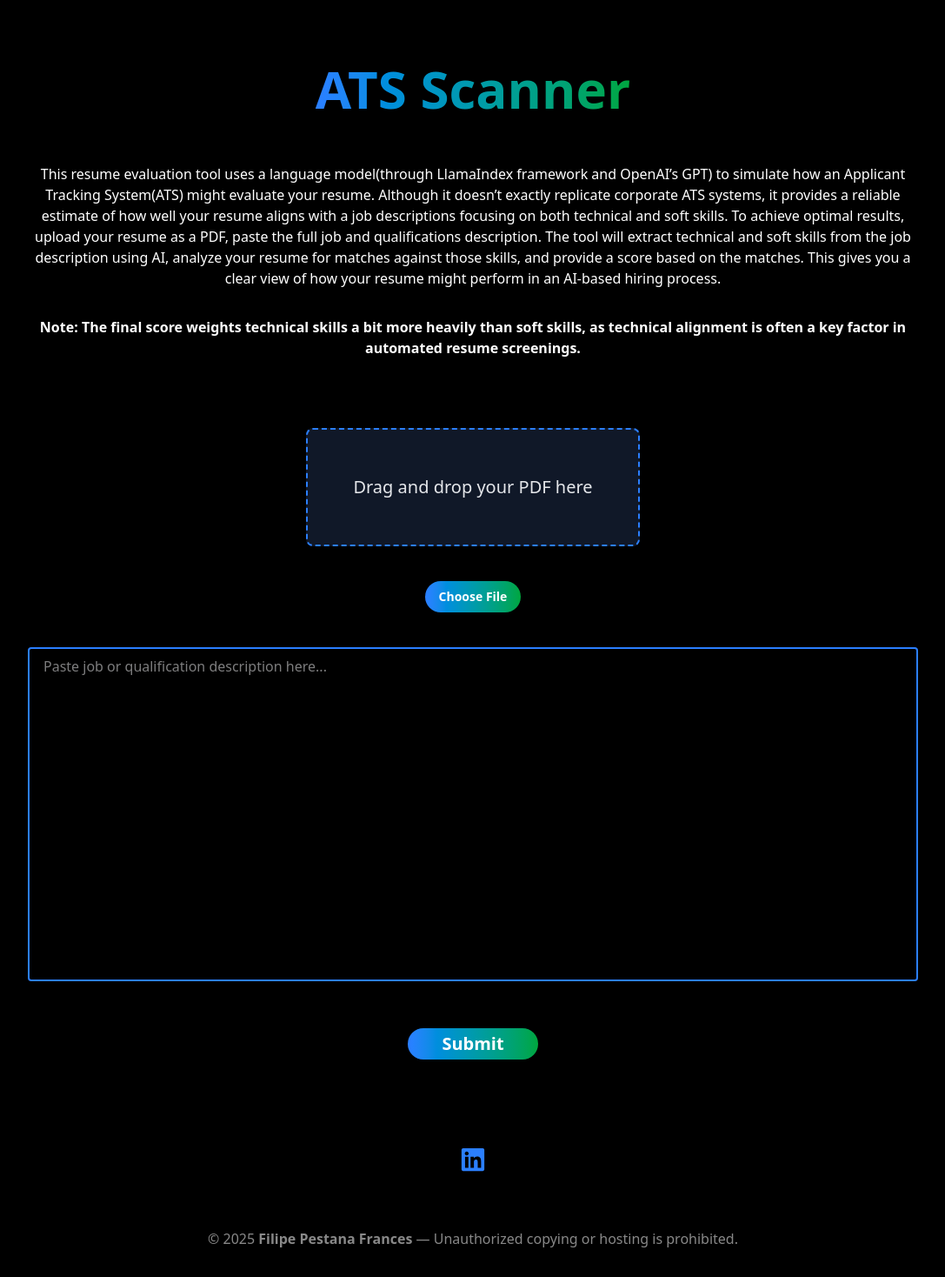
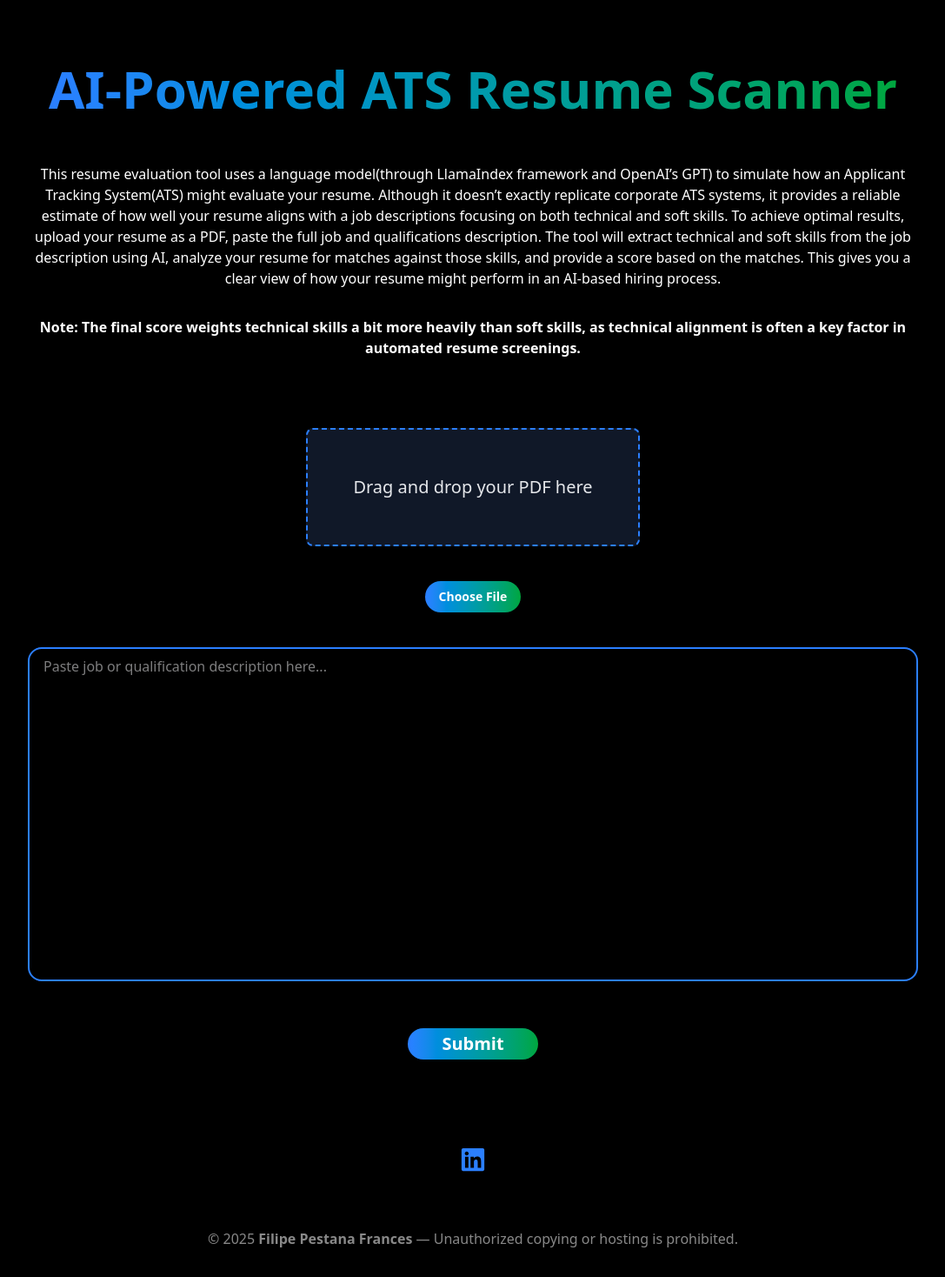
Before and after one commit to fpfrances/ScannerATS, a React (Vite) app: page / in a window 1280 px wide. Shown: the whole page at 87% size, without its empty margins (96-1183 px from the left). Built offline with nearby package versions, Linux system fonts and the light colour scheme.

Commit message:
Fixed some layout

```diff
--- a/index.html
+++ b/index.html
@@ -4,7 +4,7 @@
     <meta charset="UTF-8" />
     <link rel="icon" type="image/png" href="/Mini_logo2.png" />
     <meta name="viewport" content="width=device-width, initial-scale=1.0" />
-    <title>ATS Scanner</title>
+    <title>AI-Powered ATS Resume Scanner</title>
   </head>
   <body>
     <div id="root"></div>
--- a/src/components/sections/Home.jsx
+++ b/src/components/sections/Home.jsx
@@ -63,7 +63,7 @@ export const Home = ({ handleSubmit, result, setResult }) => {
   return (
     <section className="min-h-screen flex flex-col items-center justify-start px-4 bg-black text-white">
       <h1 className="text-4xl md:text-6xl font-bold bg-gradient-to-r from-blue-500 to-green-600 bg-clip-text text-transparent mb-10 mt-10">
-        ATS Scanner
+      AI-Powered ATS Resume Scanner
       </h1>
 
       <form className="w-full max-w-5xl" onSubmit={onSubmit}>
@@ -111,7 +111,8 @@ export const Home = ({ handleSubmit, result, setResult }) => {
 
           <div className="mt-10 mb-10">
             <textarea
-              className="w-full h-50 sm:h-96 py-2 px-4 text-gray-50 border-2 border-blue-500 rounded resize-none"
+              className="w-full h-50 sm:h-96 py-2 px-4 text-gray-50 border-2 border-blue-500 rounded-2xl resize-none transition
+                        focus:outline-none hover:shadow-[0_0_40px_rgba(234,179,8,0.4)]"
               placeholder="Paste job or qualification description here..."
               value={jobDescription}
               onChange={(e) => setJobDescription(e.target.value)}
```
